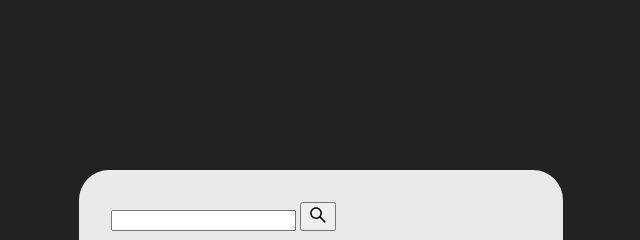
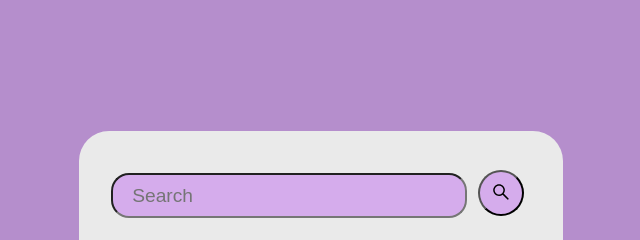
Before and after one commit to KhepriSol/weather-app, a plain HTML site: page index.html in a window 1280 px wide. Shown: the part 105-345 px from the top of the page, without its empty margins (319-959 px from the left). Drawn offline with nearby package versions, Linux system fonts and the light colour scheme.

Commit message:
worked on styling though its not done
finished search styling

```diff
--- a/index.html
+++ b/index.html
@@ -5,13 +5,18 @@
     <meta http-equiv="X-UA-Compatible" content="IE=edge">
     <meta name="viewport" content="width=device-width, initial-scale=1.0">
     <title>Weather App</title>
+    <!--google fonts-->
+    <link rel="preconnect" href="https://fonts.googleapis.com">
+    <link rel="preconnect" href="https://fonts.gstatic.com" crossorigin>
+    <link href="https://fonts.googleapis.com/css2?family=Open+Sans:wght@500&display=swap" rel="stylesheet">
+     <!--google fonts-->
     <link rel="stylesheet" href="./style.css">
     <script src="./script.js"></script>
 </head>
 <body>
     <div class="card">
         <div class="search">
-            <input type="text" class="search-bar">
+            <input type="text" class="search-bar" placeholder="Search">
             <button><svg stroke="currentColor" fill="currentColor" stroke-width="0" viewBox="0 0 1024 1024" height="1.5em"
                 width="1.5em" xmlns="http://www.w3.org/2000/svg">
                 <path
@@ -21,7 +26,7 @@
         </div>
         <div class="weather">
     <h2 class="city">Weather In Minnesota</h2>
-    <div class="temp">51°C</div>
+    <h1 class="temp">51°C</h1>
     <img src="" alt="" class="icon" />
     <div class="description">Cloudy</div>
     <div class="humidity">Humidity: 60%</div>
--- a/style.css
+++ b/style.css
@@ -4,7 +4,9 @@ body {
     align-items: center;
     height: 100vh;
     margin: 0;
+    font-family: 'Open Sans', sans-serif;
     background: #222;
+   background-color: #B58ECC ;
 }
 .card {
 background: #eaeaea;
@@ -14,3 +16,32 @@ width: 100%;
 max-width: 420px;
 margin: 1em;
 }
+.search {
+    display:'flex';
+    align-items: center;
+    justify-content: center;
+
+}
+button {
+    margin: 0.5em;
+    border-radius: 50%;
+    width:46px;
+    height:46px;
+    background-color: #d5acec;
+    cursor: pointer;
+    transition: 0.2s ease-in-out;
+}
+button:hover{
+    background: #B58ECC;
+}
+input.search-bar{
+    padding: 0.5em 1em;
+    border-radius: 18px;
+    background-color: #d5acec;
+    color:black;
+    font-size: 120%;
+    width: calc(89% - 60px);
+}
+h1.temp{
+    margin: 0;
+}
```
Also changed, not shown: dist/index.html (+7 -2 lines).
